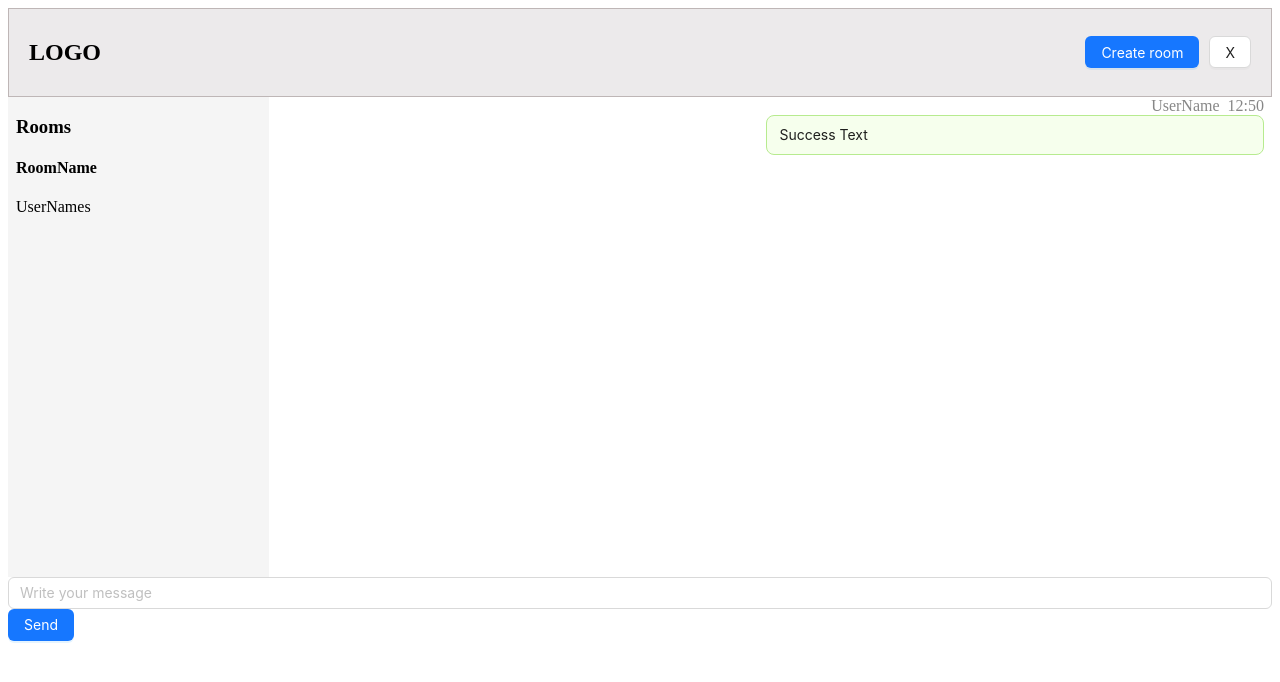
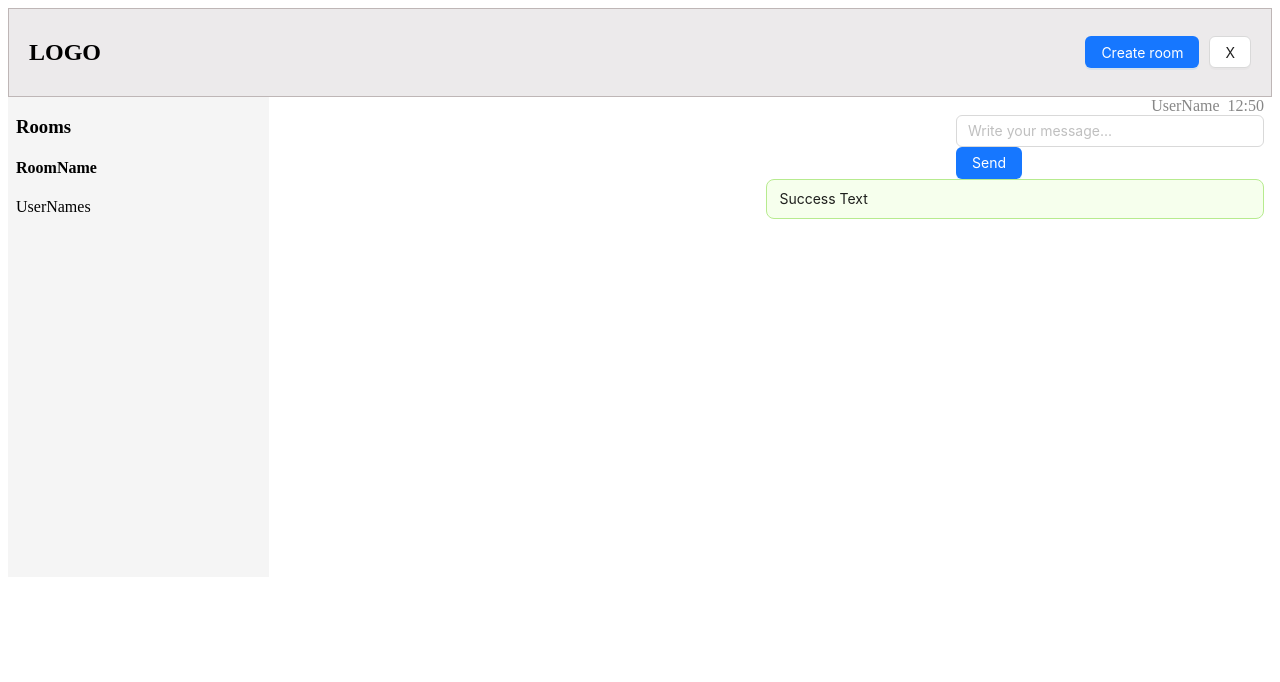
Before and after one commit to AjshaC/Socket-Chatt-App, a React (Vite) app in the folder client/: page /chat in a window 1280 px wide. Shown: the top 682 px of the page. Built offline with nearby package versions, Linux system fonts and the light colour scheme; a web font is replaced by a local one.

Commit message:
updates in context for chat functions

```diff
--- a/client/src/components/ChatWindow/ChatWindow.tsx
+++ b/client/src/components/ChatWindow/ChatWindow.tsx
@@ -1,12 +1,15 @@
 import "./ChatWindow.css"
 import  { useState, useEffect } from 'react';
 import { Alert } from 'antd';
-import { useChatContext } from "../../context/chatContext"
-
+import { useChatContext } from "../../context/chatContext";
+import { Button , Input} from 'antd';
 
 
 export default function ChatWindow(){
     const {userJoined} = useChatContext();
+    const {socket, user } = useChatContext();
+    //const {message} = useChatContext();
+    const {setMessage} = useChatContext();
     const [showAlert, setShowAlert] = useState(false);
 
     useEffect(() => {
@@ -18,6 +21,35 @@ export default function ChatWindow(){
             return () => clearTimeout(timeout);
         }
     }, [userJoined]);
+
+//SEND MESSAGE
+    const sendMessage = () => {
+        socket.emit("send_message", { message: "Hello"});
+    };
+
+    useEffect(() => {
+        socket.on("receive_message", (data) => {
+            alert(data.message);
+        });
+    }, [socket]);
+
+
+
+
+
+
+    /*const sendMessage = async () => {
+        if (currentMessage !== "") {
+            const messageData = {
+                author: user,
+                message: currentMessage,
+                time: new Date(Date.now()).getHours() + ":" + new Date(Date.now()).getMinutes(),
+            };
+
+            await socket.emit("send_message", messageData);
+        }
+    }*/
+
 
     return (
 
@@ -39,6 +71,12 @@ export default function ChatWindow(){
              <p>12:50</p>
             </div>
 
+            <div className="chat-footer">
+                <Input onChange={(e)=> setMessage(e.target.value)} type="text" placeholder="Write your message..." />
+                <Button onClick={sendMessage} type="primary">Send</Button>
+            </div>
+
+
             <Alert className="message" message="Success Text" type="success" />
 
         </div>
--- a/client/src/context/chatContext.tsx
+++ b/client/src/context/chatContext.tsx
@@ -1,6 +1,6 @@
 
 import { createContext, useContext, useState, PropsWithChildren, useEffect } from "react";
-import { io } from 'socket.io-client';
+import { io, Socket } from 'socket.io-client';
 
 
 // export interface User {
@@ -10,19 +10,25 @@ import { io } from 'socket.io-client';
 
 
 interface IChatContext {
+  socket: Socket,
   user: string;
   userJoined:string;
   setUser: React.Dispatch<React.SetStateAction<string>>;
   connectToTheServer: (user:string) => void;
+  message: string;
+  setMessage: React.Dispatch<React.SetStateAction<string>>;
 }
 
-
+const socket = io('http://localhost:3000',  {autoConnect : false});
 
 export const ChatContext = createContext<IChatContext>({
+  socket,
   user:"",
   userJoined:"",
   setUser: () => {},
   connectToTheServer: (user:string) => {},
+  message:"",
+  setMessage: () => {}
 });
 
 export const useChatContext= () => useContext(ChatContext);
@@ -30,7 +36,7 @@ export const useChatContext= () => useContext(ChatContext);
 export const ChatProvider = ({ children }: PropsWithChildren<{}>) => {
   const [user, setUser] = useState("");
   const [userJoined, setUserJoined] = useState("");
-  const socket = io('http://localhost:3000',  {autoConnect : false});
+  const [message, setMessage] = useState("");
 
   const connectToTheServer = (user:string) =>{
 
@@ -46,8 +52,15 @@ export const ChatProvider = ({ children }: PropsWithChildren<{}>) => {
 
   },[socket])
 
+  useEffect(()=>{
+    socket.on('sendMessage',(data) =>{
+      setMessage(data);
+      console.log(data);
+    })
+  },[socket])
+
   return (
-    <ChatContext.Provider value={{ user, setUser , userJoined, connectToTheServer }}>
+    <ChatContext.Provider value={{ socket, user, setUser , userJoined, connectToTheServer, message, setMessage }}>
       {children}
     </ChatContext.Provider>
   );
--- a/client/src/pages/chatPage.tsx
+++ b/client/src/pages/chatPage.tsx
@@ -1,7 +1,7 @@
 import Navbar from "../components/Navbar/Navbar"
 import SideBar from "../components/SideBar/SideBar"
 import ChatWindow from "../components/ChatWindow/ChatWindow"
-import WriteAndSendContainer from "../components/WriteAndSendContainer/WriteAndSendContainer"
+//import WriteAndSendContainer from "../components/WriteAndSendContainer/WriteAndSendContainer"
 import "./ChatPage.css"
 
 
@@ -15,7 +15,6 @@ export default function ChatPage(){
                 <SideBar/>
                 <ChatWindow/>
             </div>
-            <WriteAndSendContainer/>
         </div>
     )
 }
```
Also changed, not shown: 1 other file (tests, documents, lock files or other folders).
